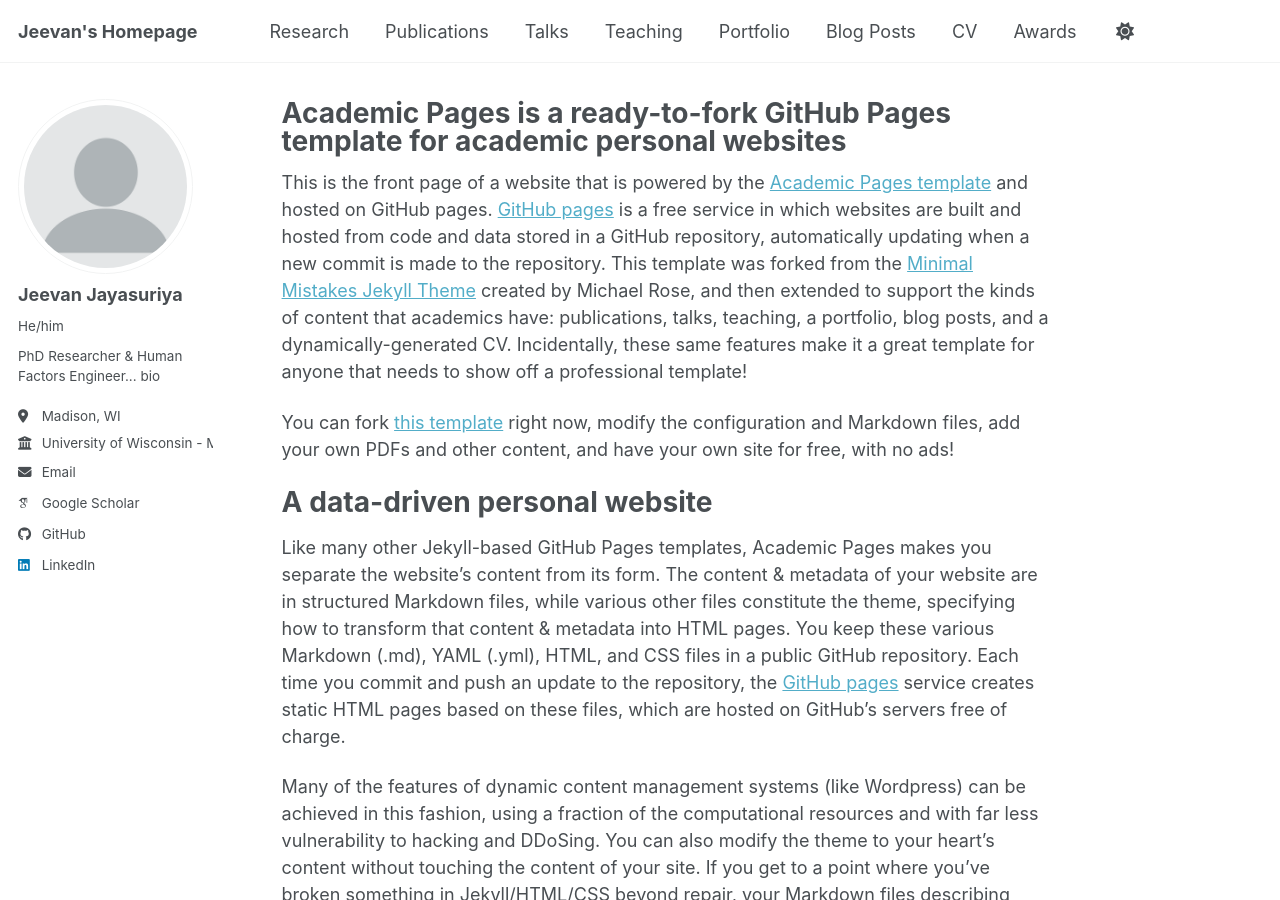
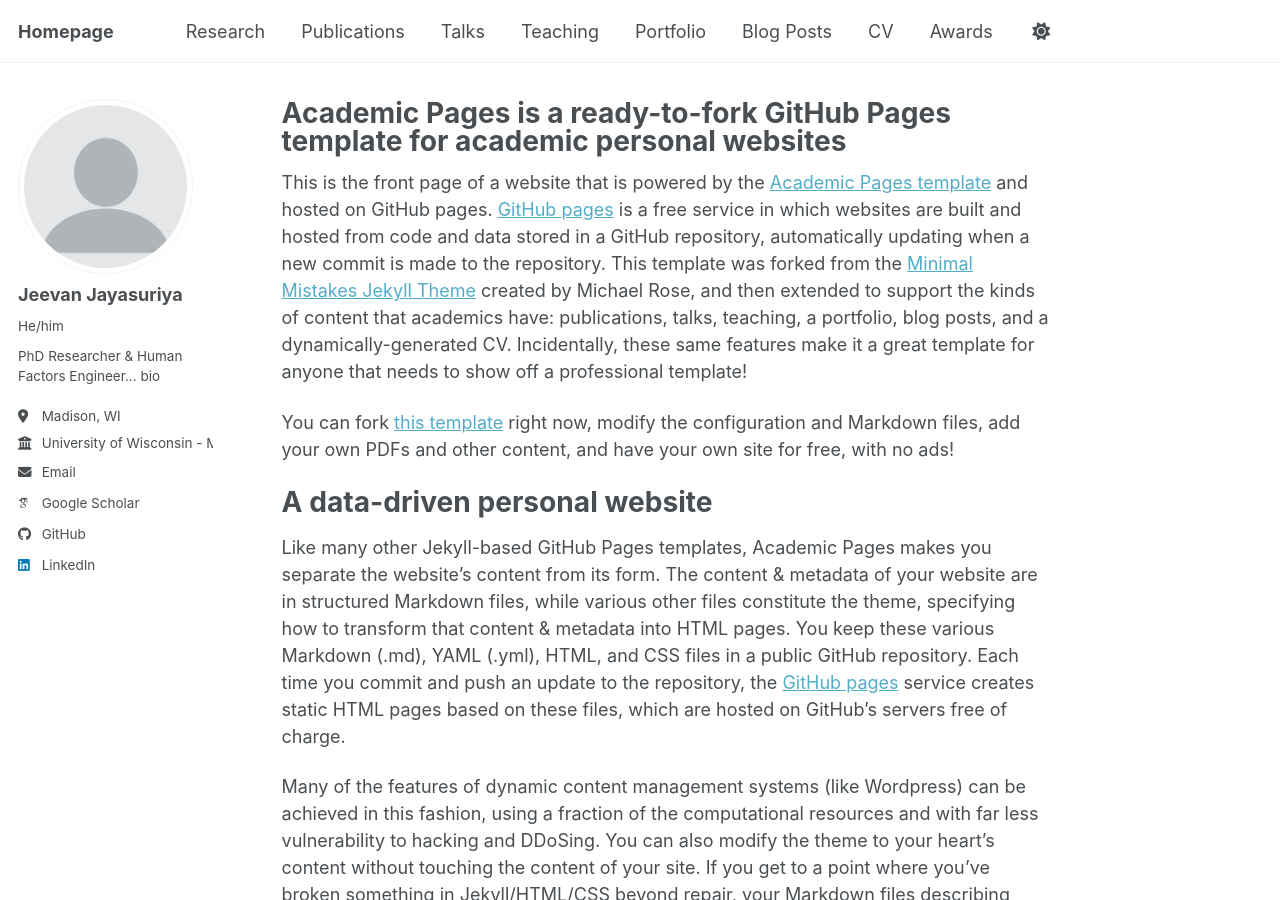
Before and after one commit to Kushi-Jj/kushi-bio.github.io, a Jekyll site: the page built from _pages/about.md, in a window 1280 px wide and 900 px high. Built offline with Jekyll 4.4.1, drawn with Linux system fonts in a browser that asks for light colours; some web fonts are replaced; a script bundle is joined from its source files by our own code; library files that are not in the unit come from our copies.

Commit message:
Change site title from 'Jeevan's Homepage' to 'Homepage'

```diff
--- a/_config.yml
+++ b/_config.yml
@@ -9,7 +9,7 @@
 # Basic Site Settings
 locale                   : "en-US"
 site_theme               : "default" # the available themes options are "default", "air", "sunrise", "mint", "dirt" and "contrast"
-title                    : "Jeevan's Homepage"
+title                    : "Homepage"
 title_separator          : "-"
 name                     : &name "Jeevan Jayasuriya"
 description              : &description "PhD Researcher & Human Factors Engineer"   # Update this with a general description of your site, this is the default if not overridden by a page
```
